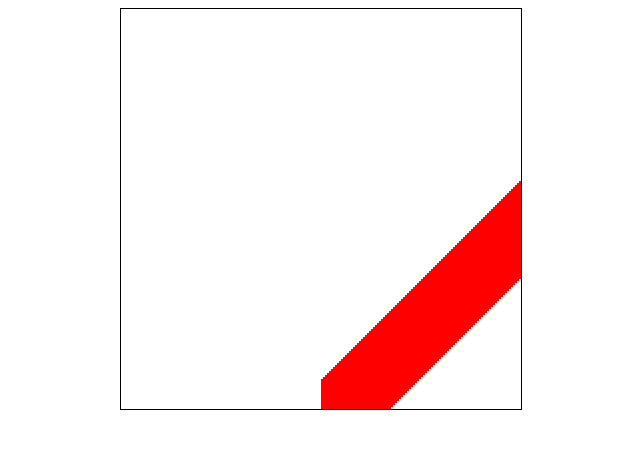
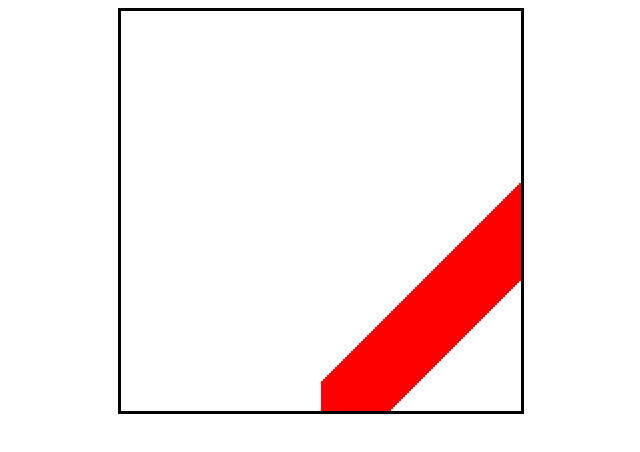
Before and after one commit to bdevop/Maze-Runner, a website: page index.html in a window 1280 px wide. Shown: the whole page, without its empty margins (319-959 px from the left). Drawn offline with Linux system fonts and the light colour scheme; files that its build step writes are made by us from their sources.

Commit message:
feat: small tweaks to html canvas

```diff
--- a/index.html
+++ b/index.html
@@ -7,7 +7,7 @@
     <link rel="stylesheet" href="./style.css">
 </head>
 <body>
-   <div id="gamesection"><canvas id="gamecanvas" width="400" height="400" style="border: 1px solid black;"></canvas></div>
+   <div id="gamesection"><canvas id="gamecanvas" width="400" height="400" style="border: 3px solid black;"></canvas></div>
 
    <script src="dist/index.js"></script>
 </body>
--- a/style.css
+++ b/style.css
@@ -1,5 +1,9 @@
+html, body{
+    height: 100%;
+}
+
 #gamesection{
     display: flex;
     justify-content: center;
-
+    align-items: center;
 }
```
